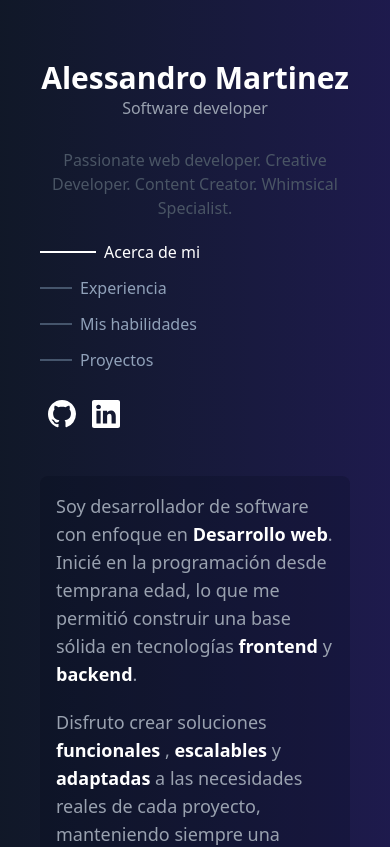
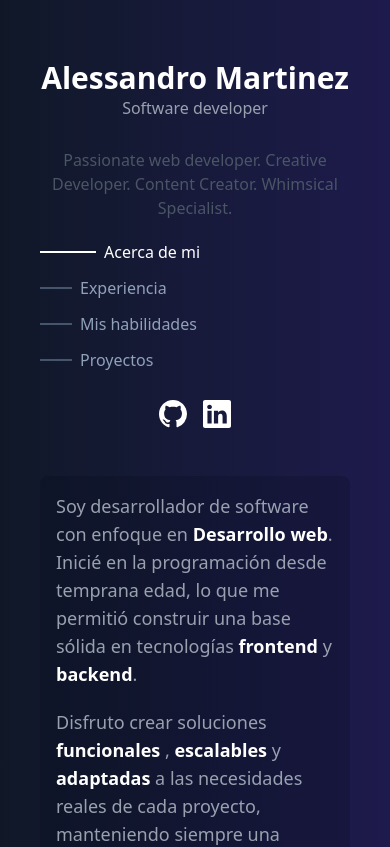
Before and after one commit to ale-devs/about-me, a React (Vite) app: page / in a window 390 px wide. Shown: the top 847 px of the page. Built offline with nearby package versions, Linux system fonts and the light colour scheme.

Commit message:
Ajustando botones

```diff
--- a/src/components/Information.jsx
+++ b/src/components/Information.jsx
@@ -54,12 +54,12 @@
           ))}
         </div>
 
-        <div className="flex">
+        <div className="flex justify-center md:justify-start">
           <a href="https://github.com/ale-devs" target="_blank" className=" p-2 rounded-full">
-            <svg xmlns="http://www.w3.org/2000/svg" fill="white" class="bi bi-github w-7 h-7" viewBox="0 0 16 16"><path d="M8 0C3.58 0 0 3.58 0 8c0 3.54 2.29 6.53 5.47 7.59.4.07.55-.17.55-.38 0-.19-.01-.82-.01-1.49-2.01.37-2.53-.49-2.69-.94-.09-.23-.48-.94-.82-1.13-.28-.15-.68-.52-.01-.53.63-.01 1.08.58 1.23.82.72 1.21 1.87.87 2.33.66.07-.52.28-.87.51-1.07-1.78-.2-3.64-.89-3.64-3.95 0-.87.31-1.59.82-2.15-.08-.2-.36-1.02.08-2.12 0 0 .67-.21 2.2.82.64-.18 1.32-.27 2-.27s1.36.09 2 .27c1.53-1.04 2.2-.82 2.2-.82.44 1.1.16 1.92.08 2.12.51.56.82 1.27.82 2.15 0 3.07-1.87 3.75-3.65 3.95.29.25.54.73.54 1.48 0 1.07-.01 1.93-.01 2.2 0 .21.15.46.55.38A8.01 8.01 0 0 0 16 8c0-4.42-3.58-8-8-8"></path></svg>
+            <svg xmlns="http://www.w3.org/2000/svg" fill="white" className="bi bi-github w-7 h-7" viewBox="0 0 16 16"><path d="M8 0C3.58 0 0 3.58 0 8c0 3.54 2.29 6.53 5.47 7.59.4.07.55-.17.55-.38 0-.19-.01-.82-.01-1.49-2.01.37-2.53-.49-2.69-.94-.09-.23-.48-.94-.82-1.13-.28-.15-.68-.52-.01-.53.63-.01 1.08.58 1.23.82.72 1.21 1.87.87 2.33.66.07-.52.28-.87.51-1.07-1.78-.2-3.64-.89-3.64-3.95 0-.87.31-1.59.82-2.15-.08-.2-.36-1.02.08-2.12 0 0 .67-.21 2.2.82.64-.18 1.32-.27 2-.27s1.36.09 2 .27c1.53-1.04 2.2-.82 2.2-.82.44 1.1.16 1.92.08 2.12.51.56.82 1.27.82 2.15 0 3.07-1.87 3.75-3.65 3.95.29.25.54.73.54 1.48 0 1.07-.01 1.93-.01 2.2 0 .21.15.46.55.38A8.01 8.01 0 0 0 16 8c0-4.42-3.58-8-8-8"></path></svg>
           </a>
           <a href="https://www.linkedin.com/in/alessandro-martinez-769271271/" target="_blank" className="p-2 rounded-full">
-            <svg xmlns="http://www.w3.org/2000/svg" fill="white" class="bi bi-linkedin w-7 h-7" viewBox="0 0 16 16"><path d="M0 1.146C0 .513.526 0 1.175 0h13.65C15.474 0 16 .513 16 1.146v13.708c0 .633-.526 1.146-1.175 1.146H1.175C.526 16 0 15.487 0 14.854zm4.943 12.248V6.169H2.542v7.225zm-1.2-8.212c.837 0 1.358-.554 1.358-1.248-.015-.709-.52-1.248-1.342-1.248S2.4 3.226 2.4 3.934c0 .694.521 1.248 1.327 1.248zm4.908 8.212V9.359c0-.216.016-.432.08-.586.173-.431.568-.878 1.232-.878.869 0 1.216.662 1.216 1.634v3.865h2.401V9.25c0-2.22-1.184-3.252-2.764-3.252-1.274 0-1.845.7-2.165 1.193v.025h-.016l.016-.025V6.169h-2.4c.03.678 0 7.225 0 7.225z"></path></svg>
+            <svg xmlns="http://www.w3.org/2000/svg" fill="white" className="bi bi-linkedin w-7 h-7" viewBox="0 0 16 16"><path d="M0 1.146C0 .513.526 0 1.175 0h13.65C15.474 0 16 .513 16 1.146v13.708c0 .633-.526 1.146-1.175 1.146H1.175C.526 16 0 15.487 0 14.854zm4.943 12.248V6.169H2.542v7.225zm-1.2-8.212c.837 0 1.358-.554 1.358-1.248-.015-.709-.52-1.248-1.342-1.248S2.4 3.226 2.4 3.934c0 .694.521 1.248 1.327 1.248zm4.908 8.212V9.359c0-.216.016-.432.08-.586.173-.431.568-.878 1.232-.878.869 0 1.216.662 1.216 1.634v3.865h2.401V9.25c0-2.22-1.184-3.252-2.764-3.252-1.274 0-1.845.7-2.165 1.193v.025h-.016l.016-.025V6.169h-2.4c.03.678 0 7.225 0 7.225z"></path></svg>
           </a>
         </div>
       </div>
```
